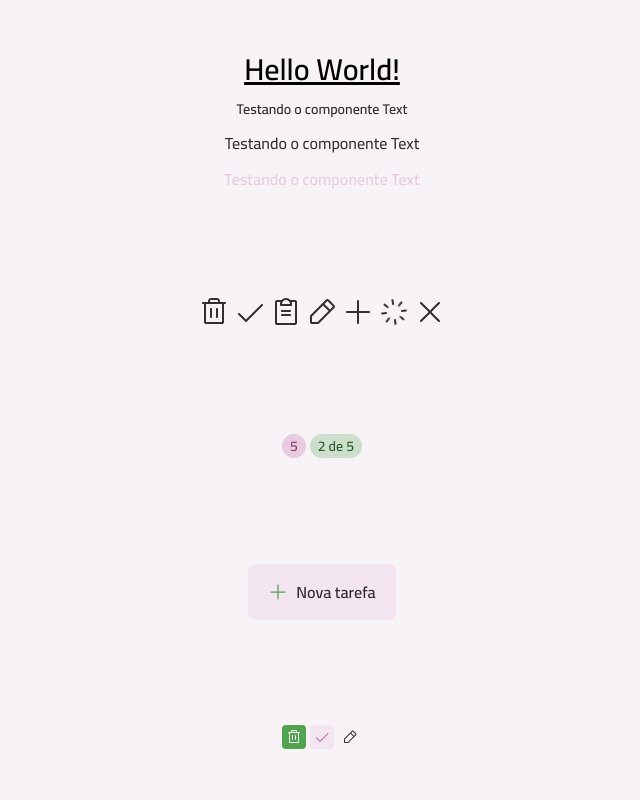
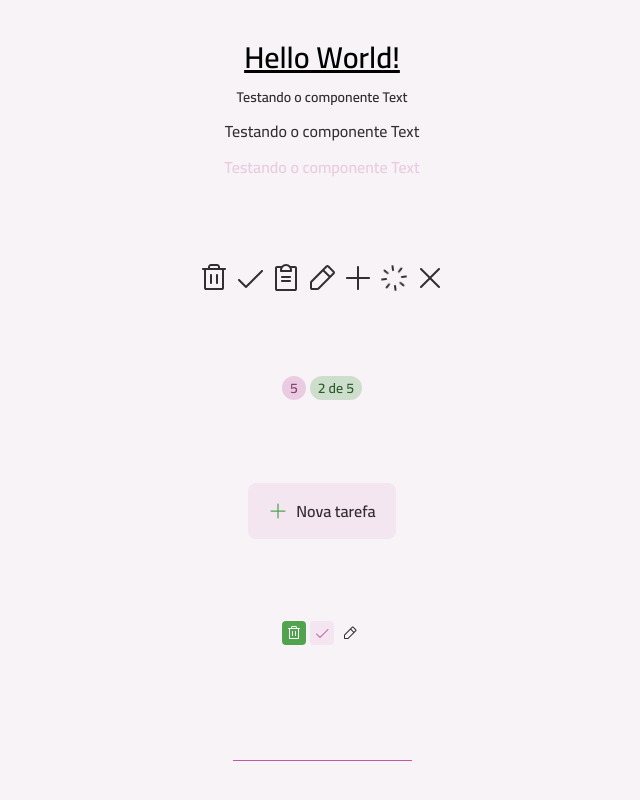
Before and after one commit to vbruno/RS-React-todoList, a React (Vite) app: page / in a window 1280 px wide. Shown: the whole page, without its empty margins (318-958 px from the left). Built offline with nearby package versions, Linux system fonts and the light colour scheme.

Commit message:
feat: adicionar componente InputText com variantes de estilo

```diff
--- a/src/App.tsx
+++ b/src/App.tsx
@@ -11,6 +11,7 @@ import Icon from "./components/icon";
 import Badge from "./components/badge";
 import Button from "./components/button";
 import IconButton from "./components/icon-button";
+import InputText from "./components/inputText";
 
 export default function App() {
 
@@ -49,6 +50,10 @@ export default function App() {
         <IconButton icon={CheckIcon} variant={"secondary"} />
         <IconButton icon={PencilIcon} variant={"tertiary"} />
       </div>
+
+      <div className="flex gap-1 items-center justify-center">
+        <InputText />
+      </div>
     </div>
   )
 }
--- /dev/null
+++ b/src/components/inputText.tsx
@@ -0,0 +1,23 @@
+import { cx, type VariantProps } from "class-variance-authority";
+import { inputTextVariants } from "../styles/components/inputTextVariants";
+import { textVariants } from "../styles/components/textVariants";
+
+interface InputTextProps extends
+  VariantProps<typeof inputTextVariants>,
+  Omit<React.ComponentProps<"input">, "size" | "disabled"> { }
+
+export default function InputText({
+  size,
+  disabled,
+  className,
+  ...props
+}: InputTextProps) {
+  return <input
+    className={cx(
+      inputTextVariants({ size, disabled }),
+      textVariants(),
+      className
+    )}
+    {...props}
+  />
+}
--- /dev/null
+++ b/src/styles/components/inputTextVariants.ts
@@ -0,0 +1,20 @@
+import { cva } from "class-variance-authority";
+
+export const inputTextVariants = cva(`
+    border-b border-solid border-pink-base focus:border-pink-base
+    bg-transparent outline-none
+  `, {
+  variants: {
+    size: {
+      md: "pb-2 px-2",
+    },
+    disabled: {
+      true: "pointer-events-none"
+    }
+  },
+
+  defaultVariants: {
+    size: "md",
+    disabled: false
+  }
+})
```
